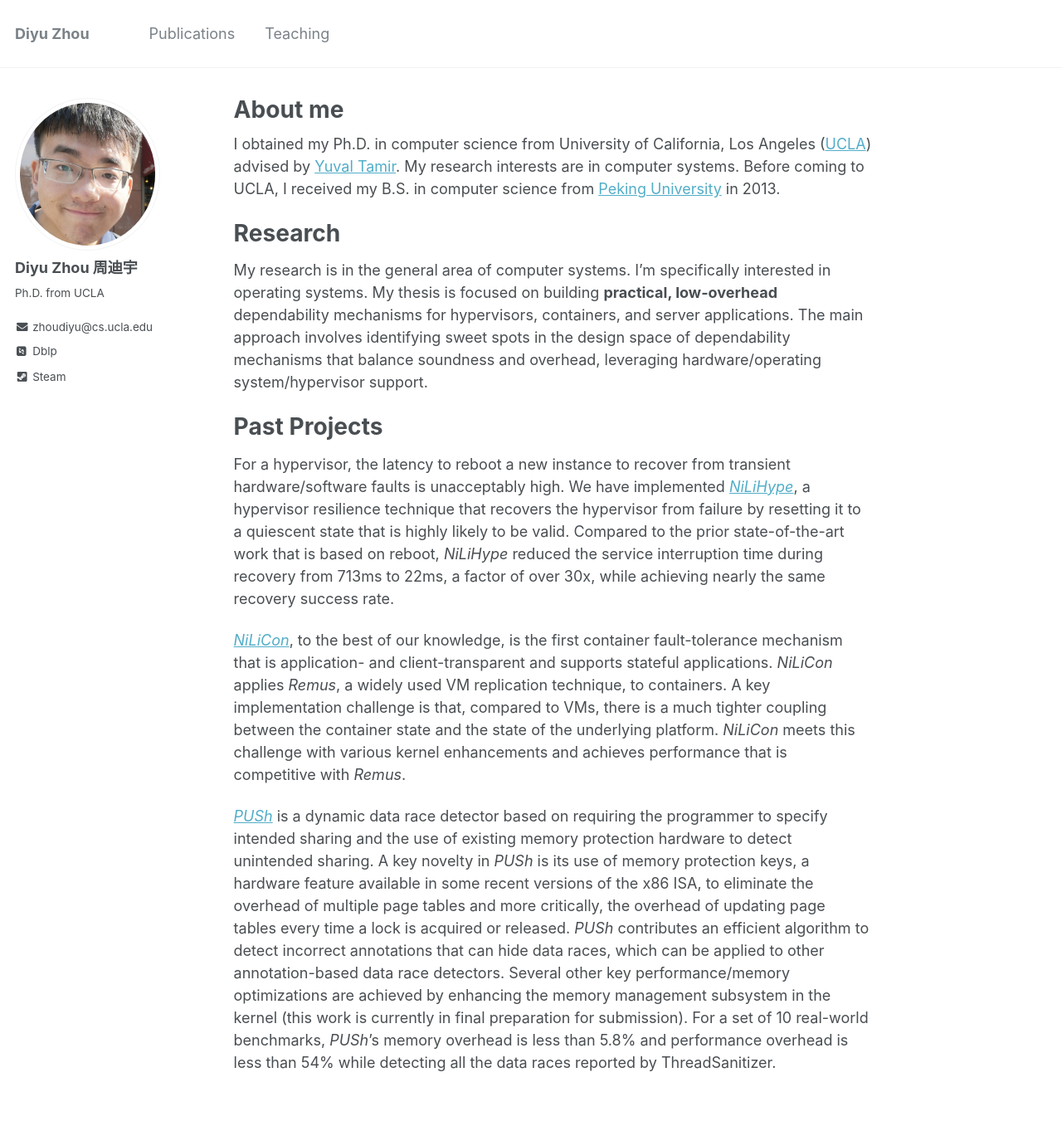
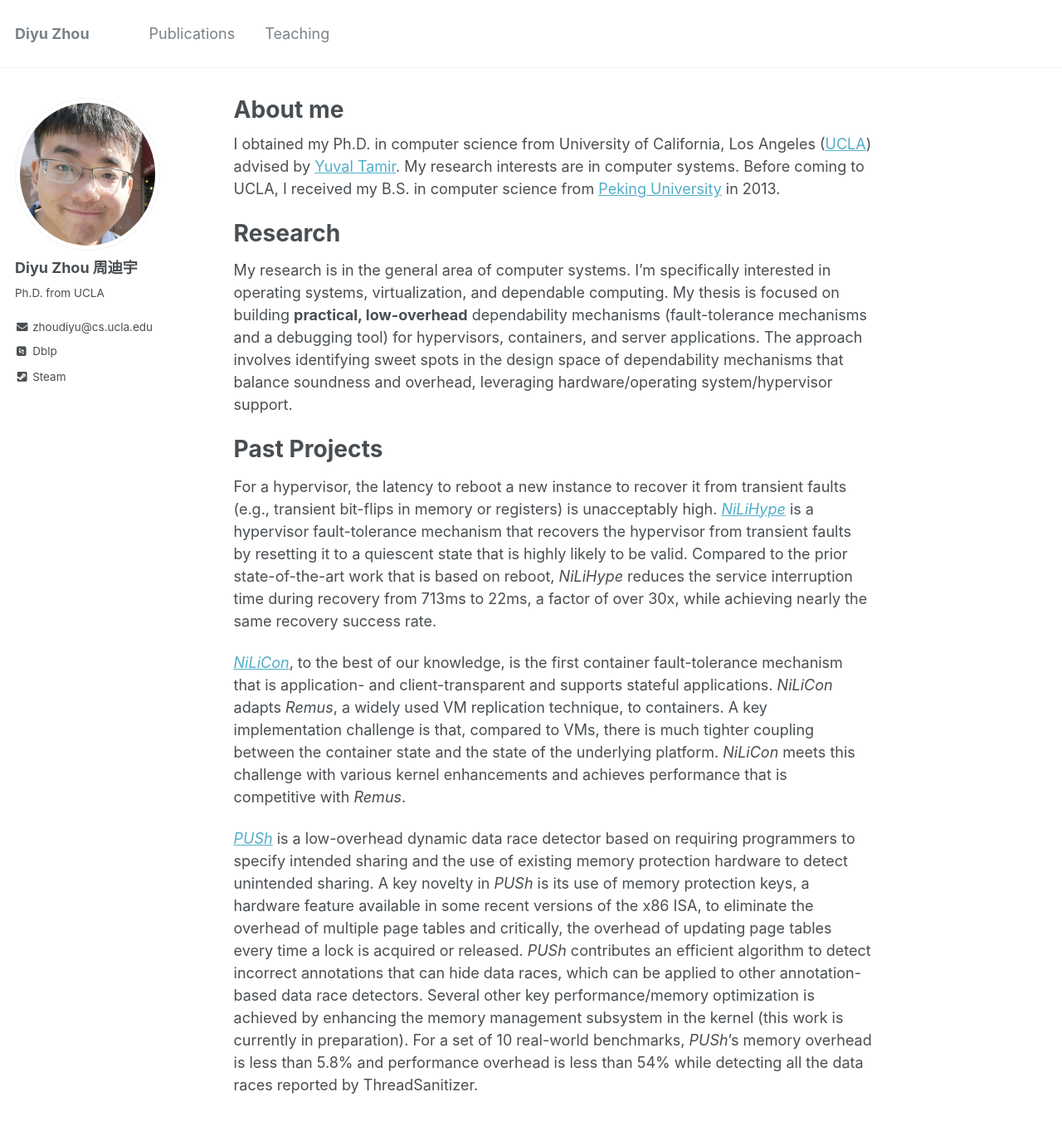
Before and after one commit to zhou-diyu/zhou-diyu.github.io, a Jekyll site: the page built from _pages/about.md, in a window 1280 px wide and 1400 px high. Shown: the top 1357 px of the window at 83% size. Built offline with Jekyll 4.4.1, drawn with Linux system fonts in a browser that asks for light colours; some web fonts are replaced.

Commit message:
Update about.md

```diff
--- a/_pages/about.md
+++ b/_pages/about.md
@@ -11,13 +11,14 @@ I obtained my Ph.D. in computer science from University of California, Los Angel
 
 Research
 ======
-My research is in the general area of computer systems. I'm specifically interested in operating systems. My thesis is focused on building **practical, low-overhead** dependability mechanisms for hypervisors, containers, and server applications. The main approach involves identifying sweet spots in the design space of dependability mechanisms that balance soundness and overhead, leveraging hardware/operating system/hypervisor support.
+My research is in the general area of computer systems. I'm specifically interested in operating systems, virtualization, and dependable computing. My thesis is focused on building **practical, low-overhead** dependability mechanisms (fault-tolerance mechanisms and a debugging tool) for hypervisors, containers, and server applications. The approach involves identifying sweet spots in the design space of dependability mechanisms that balance soundness and overhead, leveraging hardware/operating system/hypervisor support.
 
 
 Past Projects
 ======
-For a hypervisor, the latency to reboot a new instance to recover from transient hardware/software faults is unacceptably high. We have implemented [*NiLiHype*](/files/dsn18.pdf), a hypervisor resilience technique that recovers the hypervisor from failure by resetting it to a quiescent state that is highly likely to be valid. Compared to the prior state-of-the-art work that is based on reboot, *NiLiHype* reduced the service interruption time during recovery from 713ms to 22ms, a factor of over 30x, while achieving nearly the same recovery success rate.
+For a hypervisor, the latency to reboot a new instance to recover it from transient faults (e.g., transient bit-flips in memory or registers) is unacceptably high. [*NiLiHype*](/files/dsn18.pdf) is a hypervisor fault-tolerance mechanism that recovers the hypervisor from transient faults by resetting it to a quiescent state that is highly likely to be valid. Compared to the prior state-of-the-art work that is based on reboot, *NiLiHype* reduces the service interruption time during recovery from 713ms to 22ms, a factor of over 30x, while achieving nearly the same recovery success rate.
 
-[*NiLiCon*](/files/ipdps20.pdf), to the best of our knowledge, is the first container fault-tolerance mechanism that is application- and client-transparent and supports stateful applications. *NiLiCon* applies *Remus*, a widely used VM replication technique, to containers. A key implementation challenge is that, compared to VMs, there is a much tighter coupling between the container state and the state of the underlying platform. *NiLiCon* meets this challenge with various kernel enhancements and achieves  performance that is competitive with *Remus*.
 
-[*PUSh*](/files/micro19.pdf) is a dynamic data race detector based on requiring the programmer to specify intended sharing and the use of existing memory protection hardware to detect unintended sharing. A key novelty in *PUSh* is its use of memory protection keys, a hardware feature available in some recent versions of the x86 ISA, to eliminate the overhead of multiple page tables and more critically, the overhead of updating page tables every time a lock is acquired or released. *PUSh* contributes an efficient algorithm to detect incorrect annotations that can hide data races, which can be applied to other annotation-based data race detectors. Several other key performance/memory optimizations are achieved by enhancing the memory management subsystem in the kernel (this work is currently in final preparation for submission). For a set of 10 real-world benchmarks, *PUSh*'s memory overhead is less than 5.8% and performance overhead is less than 54% while detecting all the data races reported by ThreadSanitizer.
+[*NiLiCon*](/files/ipdps20.pdf), to the best of our knowledge, is the first container fault-tolerance mechanism that is application- and client-transparent and supports stateful applications. *NiLiCon* adapts *Remus*, a widely used VM replication technique, to containers. A key implementation challenge is that, compared to VMs, there is much tighter coupling between the container state and the state of the underlying platform. *NiLiCon* meets this challenge with various kernel enhancements and achieves performance that is competitive with *Remus*.
+
+[*PUSh*](/files/micro19.pdf) is a low-overhead dynamic data race detector based on requiring programmers to specify intended sharing and the use of existing memory protection hardware to detect unintended sharing. A key novelty in *PUSh* is its use of memory protection keys, a hardware feature available in some recent versions of the x86 ISA, to eliminate the overhead of multiple page tables and critically, the overhead of updating page tables every time a lock is acquired or released. *PUSh* contributes an efficient algorithm to detect incorrect annotations that can hide data races, which can be applied to other annotation-based data race detectors. Several other key performance/memory optimization is achieved by enhancing the memory management subsystem in the kernel (this work is currently in preparation). For a set of 10 real-world benchmarks, *PUSh*’s memory overhead is less than 5.8% and performance overhead is less than 54% while detecting all the data races reported by ThreadSanitizer.
```
